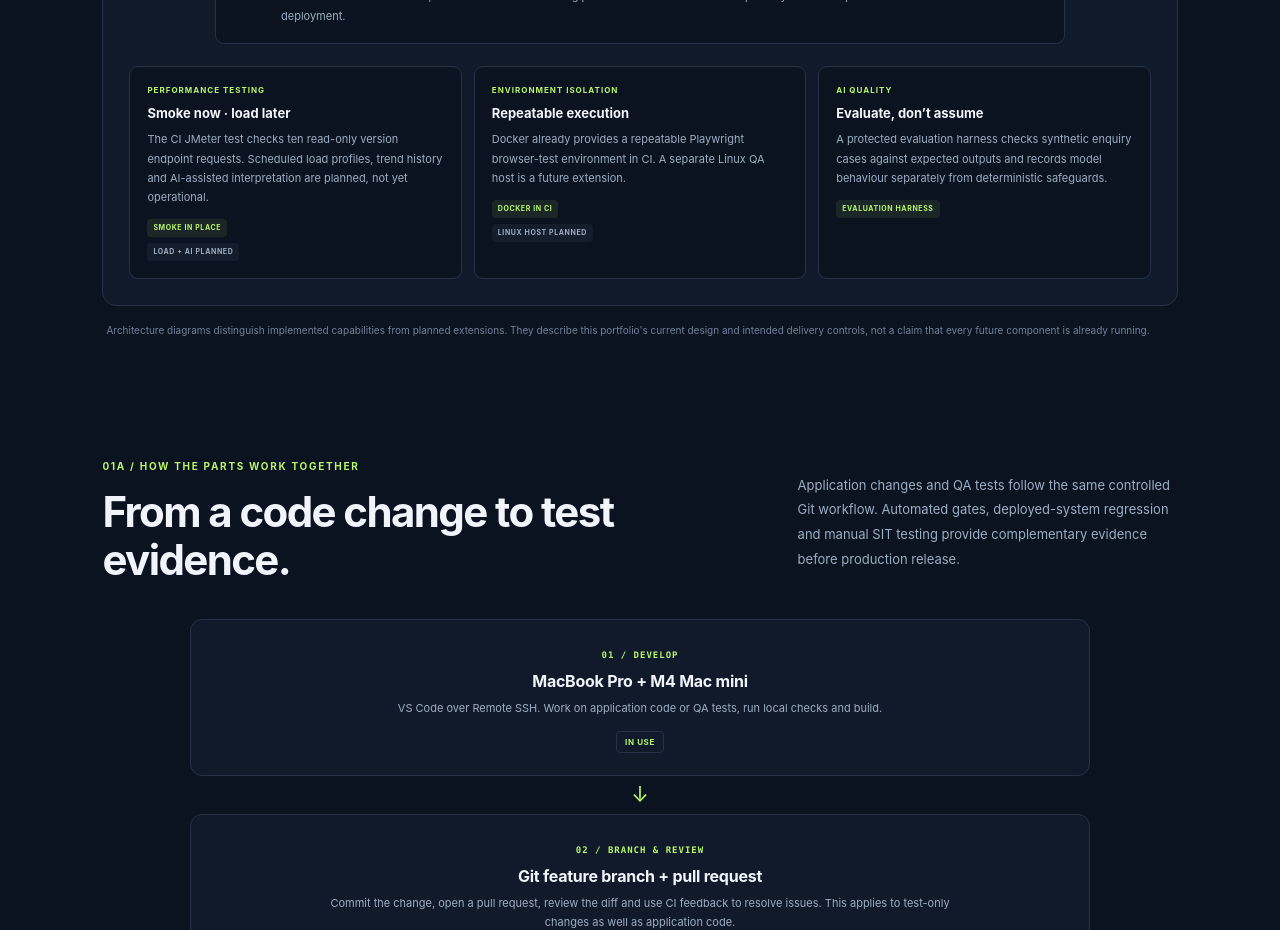
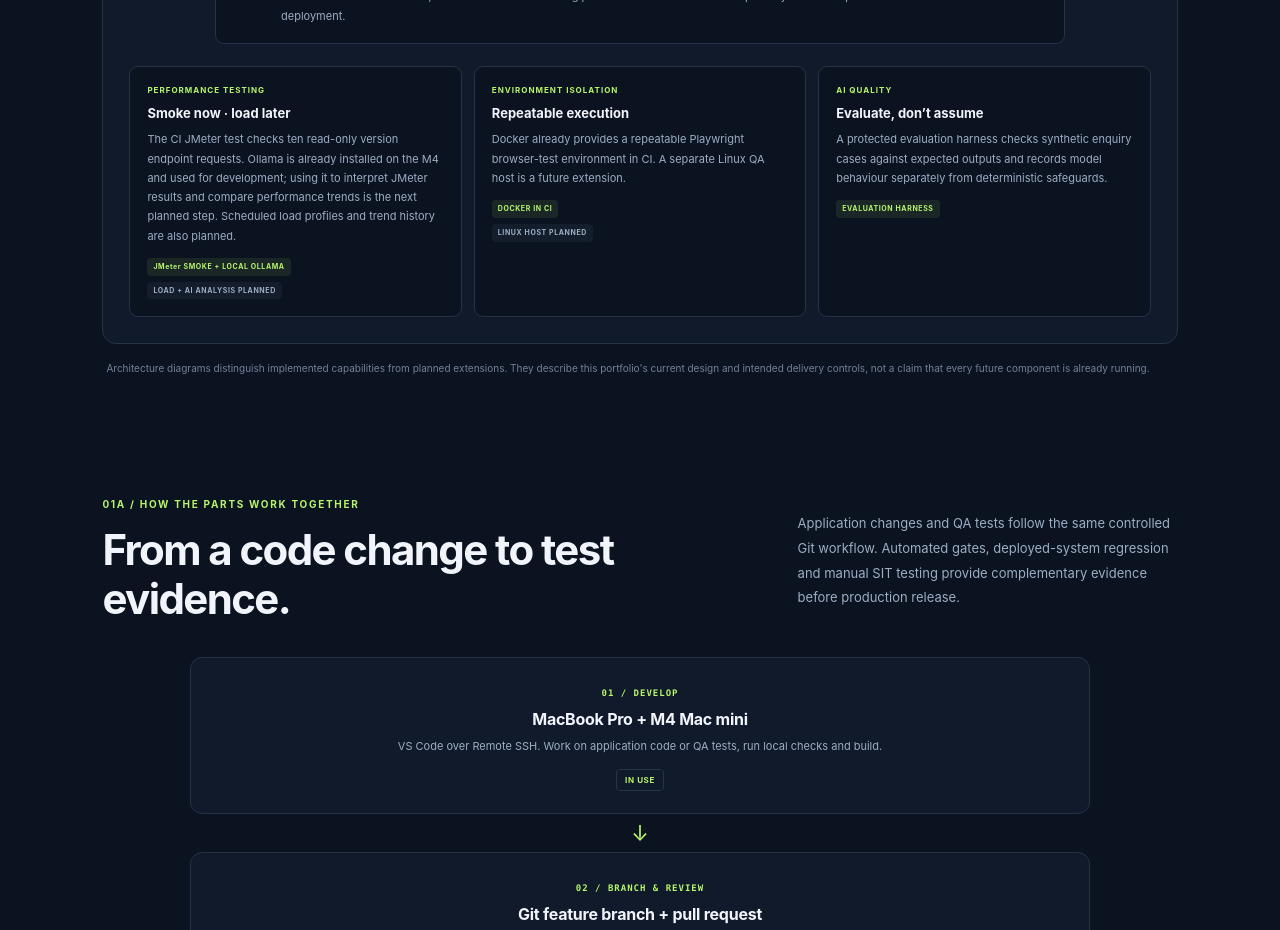
Before and after one commit to Floodzie2/qualitypeople-portfolio, a React (Vite) app: page / in a window 1280 px wide. Shown: the part 4540-5470 px from the top of the page. Built offline with nearby package versions, Linux system fonts and the light colour scheme.

Commit message:
Add Ollama to performance-testing architecture
Clarify existing local Ollama development use and planned AI-assisted JMeter result analysis.

```diff
--- a/src/ArchitectureDiagrams.tsx
+++ b/src/ArchitectureDiagrams.tsx
@@ -135,9 +135,9 @@ export function ArchitectureDiagrams() {
           <div className="qa-support-card">
             <span className="diagram-node-eyebrow">PERFORMANCE TESTING</span>
             <strong>Smoke now · load later</strong>
-            <p>The CI JMeter test checks ten read-only version endpoint requests. Scheduled load profiles, trend history and AI-assisted interpretation are planned, not yet operational.</p>
-            <span className="diagram-status diagram-status-implemented">SMOKE IN PLACE</span>
-            <span className="diagram-status diagram-status-planned">LOAD + AI PLANNED</span>
+            <p>The CI JMeter test checks ten read-only version endpoint requests. Ollama is already installed on the M4 and used for development; using it to interpret JMeter results and compare performance trends is the next planned step. Scheduled load profiles and trend history are also planned.</p>
+            <span className="diagram-status diagram-status-implemented">JMeter SMOKE + LOCAL OLLAMA</span>
+            <span className="diagram-status diagram-status-planned">LOAD + AI ANALYSIS PLANNED</span>
           </div>
           <div className="qa-support-card">
             <span className="diagram-node-eyebrow">ENVIRONMENT ISOLATION</span>
```
